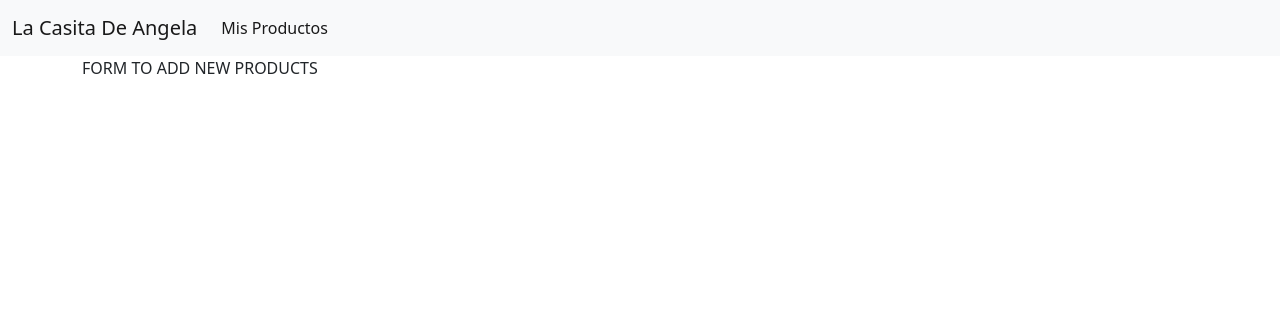
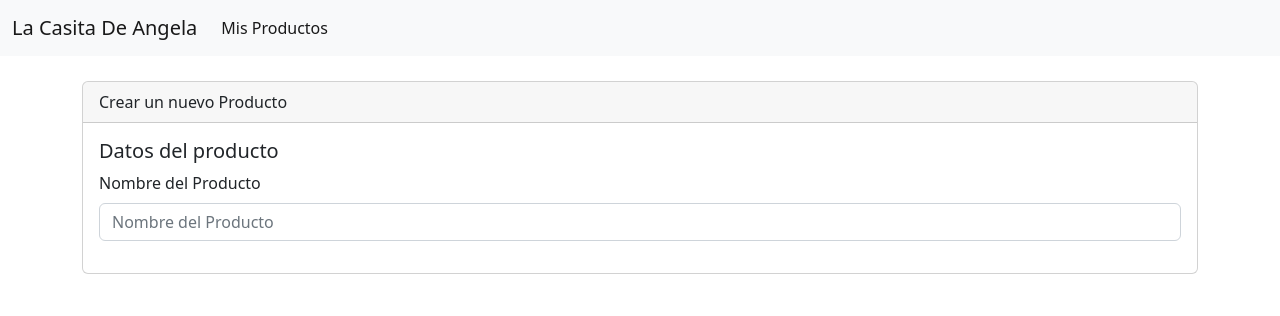
Before and after one commit to FoxtrotCN/La-Casita-De-Angela, a Django app: page /make/ in a window 1280 px wide. Shown: the top 316 px of the page. Run offline with Django 4.2, Linux system fonts and the light colour scheme.

Commit message:
The form to add new products was created and included to its respective view.

```diff
--- a/Shop/templates/base.html
+++ b/Shop/templates/base.html
@@ -10,7 +10,7 @@
 </head>
 <body>
 
-<nav class="navbar navbar-expand-lg bg-light">
+<nav class="navbar navbar-expand-lg bg-light" style="margin-bottom: 25px;">
     <div class="container-fluid">
         <a class="navbar-brand" href="{% url 'main' %}">La Casita De Angela</a>
         <button class="navbar-toggler" type="button" data-bs-toggle="collapse" data-bs-target="#navbarSupportedContent"
--- a/Shop/templates/products/form.html
+++ b/Shop/templates/products/form.html
@@ -0,0 +1,9 @@
+<form enctype="multipart/form-data" method="post">
+
+
+    <div class="mb-3">
+        <label for="" class="form-label">Nombre del Producto</label>
+        <input type="text" class="form-control" id="" aria-describedby="helpeId" placeholder="Nombre del Producto">
+    </div>
+
+</form>
--- a/Shop/templates/products/make.html
+++ b/Shop/templates/products/make.html
@@ -1,5 +1,14 @@
 {% extends 'base.html' %}
 
 {% block content %}
-FORM TO ADD NEW PRODUCTS
+    <div class="card">
+        <div class="card-header">
+            Crear un nuevo Producto
+        </div>
+        <div class="card-body">
+            <h5 class="card-title">Datos del producto</h5>
+            {% include 'products/form.html' %}
+
+        </div>
+    </div>
 {% endblock %}
```
